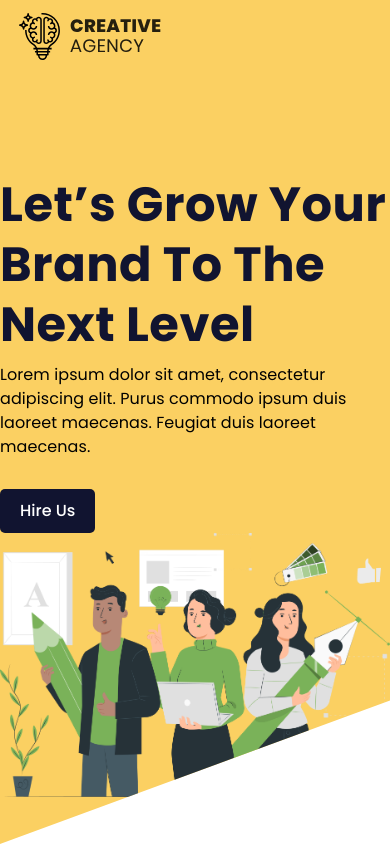
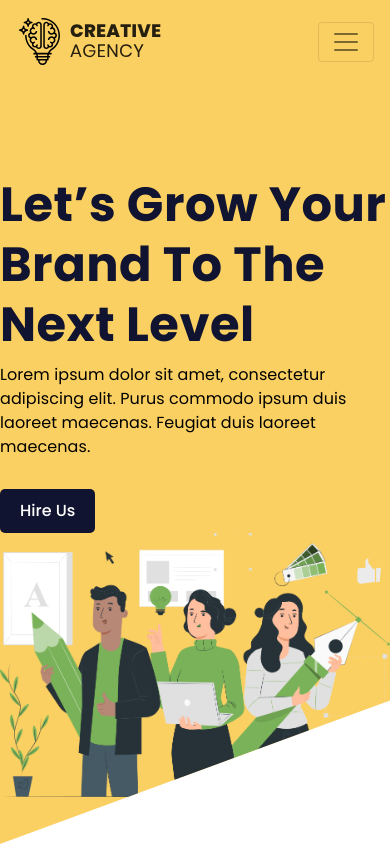
Before and after one commit to MsiIslam20/digital-agency-web-app, a React (Create React App) app: page / in a window 390 px wide. Shown: the top 846 px of the page. Built offline with nearby package versions, Linux system fonts and the light colour scheme; no server answers.

Commit message:
navbar update

```diff
--- a/package.json
+++ b/package.json
@@ -9,14 +9,16 @@
     "@testing-library/jest-dom": "^4.2.4",
     "@testing-library/react": "^9.5.0",
     "@testing-library/user-event": "^7.2.1",
-    "bootstrap": "^4.5.2",
+    "bootstrap": "^4.5.3",
     "firebase": "^7.23.0",
     "react": "^16.13.1",
+    "react-bootstrap": "^1.3.0",
     "react-dom": "^16.13.1",
     "react-hook-form": "^6.9.2",
     "react-multi-carousel": "^2.5.5",
     "react-router-dom": "^5.2.0",
-    "react-scripts": "3.4.3"
+    "react-scripts": "3.4.3",
+    "react-spring": "^8.0.27"
   },
   "scripts": {
     "start": "react-scripts start",
--- a/src/components/Home/Footer/Footer.js
+++ b/src/components/Home/Footer/Footer.js
@@ -2,6 +2,7 @@ import React from 'react';
 import './Footer.css';
 
 const Footer = () => {
+
     return (
         <footer className="footer-wrapper" id="contact">
             <div className="container">
--- a/src/components/Home/Header/Header.js
+++ b/src/components/Home/Header/Header.js
@@ -1,8 +1,15 @@
 import React from 'react';
 import './Header.css';
-import home from '../../../images/home.png'
+import home from '../../../images/home.png';
+import {useSpring, animated} from 'react-spring'
 
 const Header = () => {
+    const props = useSpring({
+        transform: 'translateY(0px)',
+        opacity: 1,
+        from: {transform: 'translateY(60px)', opacity: 0},
+        config: {duration: 800}
+    });
     return (
         <section className="home-wrapper">
             <div className="container">
@@ -10,15 +17,15 @@ const Header = () => {
                     <div className="col-md-12 px-0">
                         <div className="row">
                             <div className="col-md-5">
-                                <div className="home-inner">
+                                <animated.div className="home-inner" style={props}>
                                     <h1>Let’s Grow Your Brand To The Next Level</h1>
                                     <p>Lorem ipsum dolor sit amet, consectetur adipiscing elit. Purus commodo ipsum duis laoreet maecenas. Feugiat duis laoreet maecenas.</p>
                                     <button className="btn btn-primary btn-brand">Hire Us</button>
-                                </div>
+                                </animated.div>
                             </div>
-                            <div className="col-md-7">
+                            <animated.div  className="col-md-7" style={props}>
                                 <img src={home} alt="" className="img-fluid"/>
-                            </div>
+                            </animated.div>
                         </div>
                     </div>
                 </div>
--- a/src/components/Home/HeaderMain/HeaderMain.js
+++ b/src/components/Home/HeaderMain/HeaderMain.js
@@ -2,7 +2,7 @@ import React from 'react';
 import Client from '../Client/Client';
 import Footer from '../Footer/Footer';
 import Header from '../Header/Header';
-import Navbar from '../Navbar/Navbar';
+import Navbars from '../Navbar/Navbars';
 import OurWorks from '../OurWorks/OurWorks';
 import Review from '../Review/Review';
 import Services from '../Services/Services';
@@ -10,7 +10,7 @@ import Services from '../Services/Services';
 const HeaderMain = () => {
     return (
         <>
-            <Navbar />
+            <Navbars />
             <Header />
             <Client />
             <Services />
--- a/src/components/Home/Navbar/Navbar.css
+++ b/src/components/Home/Navbar/Navbar.css
@@ -6,7 +6,7 @@
     padding: 10px 20px !important;
     font-weight: 500;
 }
-.navbar-nav li a{
+.navbar-nav a{
     color: #474747;
     padding: 10px 20px !important;
 }
--- a/src/components/Home/Navbar/Navbar.js
+++ b/src/components/Home/Navbar/Navbars.js
@@ -3,9 +3,10 @@ import { Link } from 'react-router-dom';
 import '../../../../node_modules/bootstrap/dist/css/bootstrap.min.css';
 import { UserContext } from '../../../App';
 import logo from '../../../images/logo.svg';
-import './Navbar.css'
+import './Navbar.css';
+import {Navbar, Nav, Container} from 'react-bootstrap';
 
-const Navbar = () => {
+const Navbars = () => {
     const [loggedInUser , setLoggedInUser] = useContext(UserContext);
 
     const [isDoctor, setIsDoctor] = useState(false);
@@ -22,7 +23,7 @@ const Navbar = () => {
 
     return (
         <>
-            <nav className="navbar navbar-expand-lg fixed-top">
+            {/* <nav className="navbar navbar-expand-lg fixed-top">
                 <div className="container">
                     <Link to="/" className="navbar-brand">
                         <img src={logo} alt="" className="img-fluid"/>
@@ -56,9 +57,32 @@ const Navbar = () => {
                         </ul>
                     </div>
                 </div>
-            </nav>
+            </nav>  */}
+            <Navbar fixed="top" expand="lg">
+                <Container>
+                    <Navbar.Brand>
+                        <Link to="/" className="navbar-brand">
+                            <img src={logo} alt="" className="img-fluid"/>
+                        </Link>
+                    </Navbar.Brand>
+                    <Navbar.Toggle aria-controls="basic-navbar-nav" />
+                    <Navbar.Collapse id="basic-navbar-nav">
+                        <Nav className="ml-auto">
+                            <Nav.Link to="/">Home</Nav.Link>
+                            <Nav.Link href="#portfolio">Our Portfolio</Nav.Link>
+                            <Nav.Link href="#review">Our Team</Nav.Link>
+                            {
+                                isDoctor ? <Link className="btn btn-primary btn-brand" to="/allService">Admin Panel</Link> : <Nav.Link href="#contact">Contact Us</Nav.Link>
+                            }
+                            {
+                                loggedInUser.name ? <Nav.Link href="#0" className="users">{loggedInUser.name}</Nav.Link> : <Link className="btn btn-primary btn-brand" to="/login">Login</Link>
+                            }
+                        </Nav>
+                    </Navbar.Collapse>
+                </Container>
+            </Navbar>
         </>
     );
 };
 
-export default Navbar;
+export default Navbars;
--- a/src/components/Home/Services/Services.css
+++ b/src/components/Home/Services/Services.css
@@ -37,8 +37,15 @@
     transition: all .3s;
     margin-bottom: 20px;
 }
+.service-details img{
+    transform: scale(0.9) rotate(0deg);
+    transition: all .5s;
+}
 .service-details:hover{
     box-shadow: 0px 4px 80px rgba(0, 0, 0, 0.1);
+}
+.service-details:hover img{
+    transform: scale(1.3)rotate(360deg);
 }
 a{
     text-decoration: none !important;
```
Also changed, not shown: 1 other file (tests, documents, lock files or other folders).
